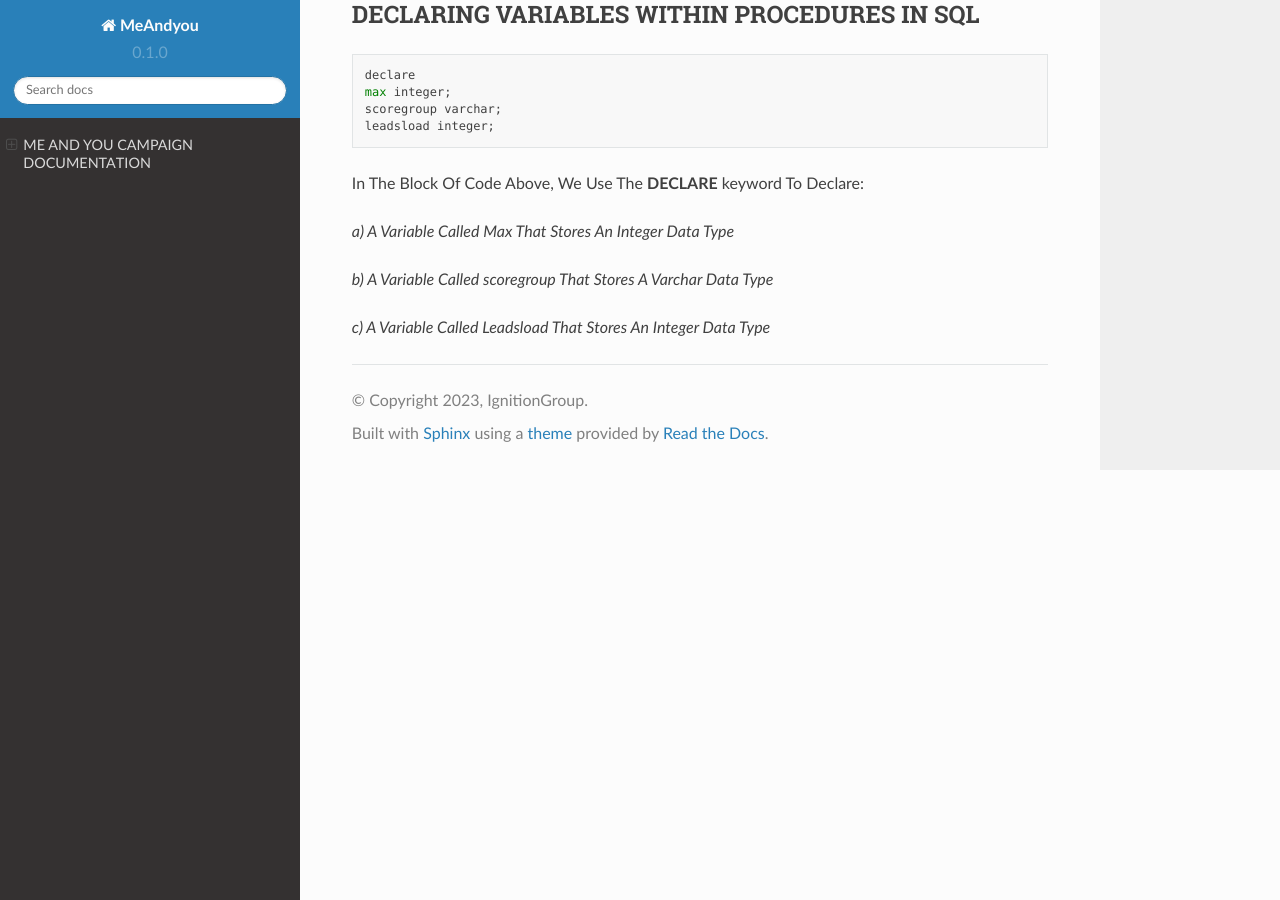
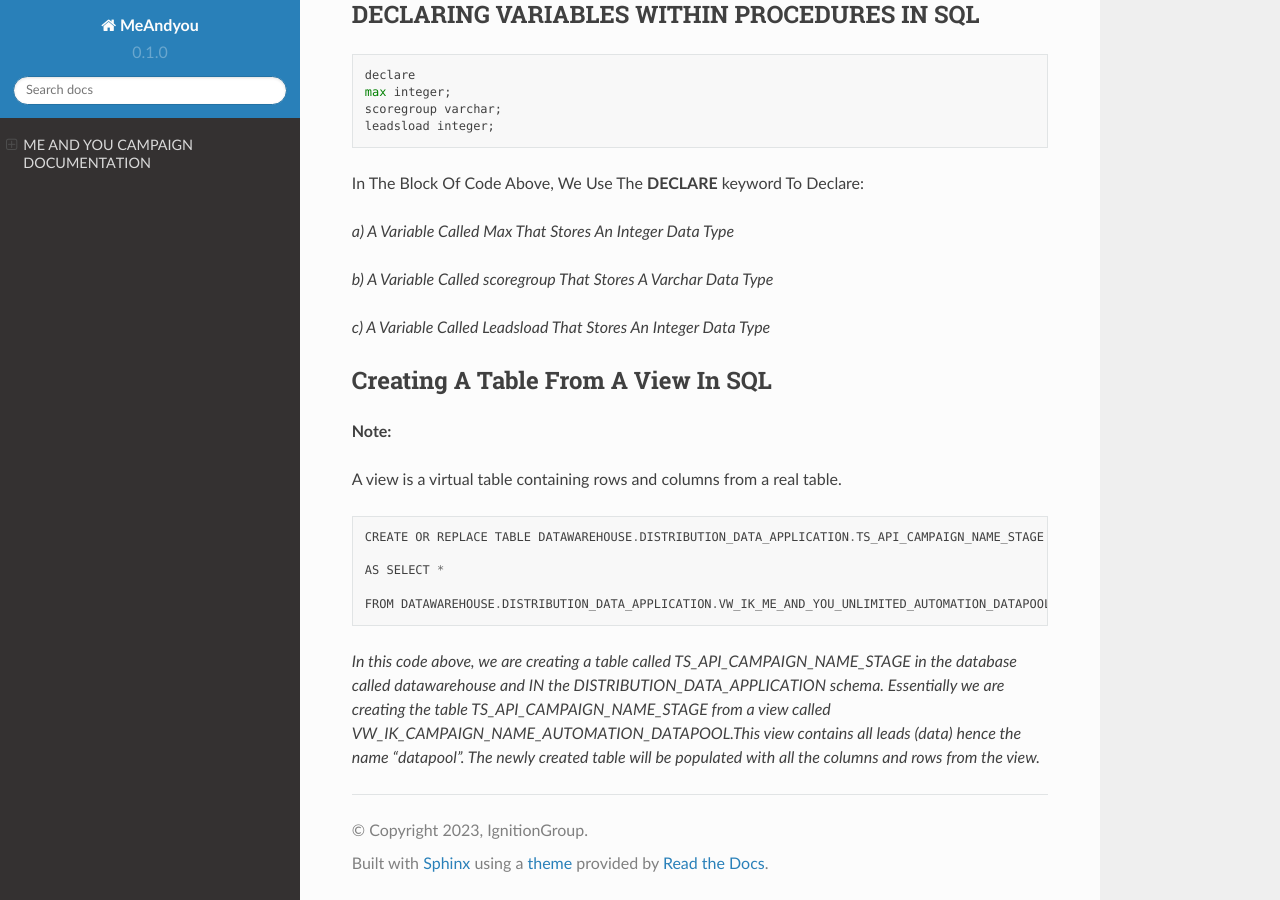
Before and after one commit to MPILOGUM114/MeAndYou, a Sphinx documentation site: the page built from docs/source/index.rst, in a window 1280 px wide and 900 px high, scrolled down 1400 px. Built offline with Sphinx 7.4.7 and the Read the Docs theme 2.0.0, drawn with Linux system fonts in a browser that asks for light colours.

Commit message:
Update index.rst

```diff
--- a/docs/source/index.rst
+++ b/docs/source/index.rst
@@ -80,3 +80,25 @@ In The Block Of Code Above, We Use The **DECLARE**  keyword To Declare:
 *b) A Variable Called scoregroup That Stores A Varchar Data Type*
 
 *c) A Variable Called Leadsload That Stores An Integer Data Type*
+
+
+
+Creating A Table From A View In SQL
+-----------------------------------
+
+**Note:**
+
+A view is a virtual table containing rows and columns from a real table.
+
+
+
+.. code-block::
+
+   CREATE OR REPLACE TABLE DATAWAREHOUSE.DISTRIBUTION_DATA_APPLICATION.TS_API_CAMPAIGN_NAME_STAGE
+
+   AS SELECT *
+
+   FROM DATAWAREHOUSE.DISTRIBUTION_DATA_APPLICATION.VW_IK_ME_AND_YOU_UNLIMITED_AUTOMATION_DATAPOOL;
+
+
+*In this code above, we are creating a table called TS_API_CAMPAIGN_NAME_STAGE in the database called datawarehouse and IN the DISTRIBUTION_DATA_APPLICATION schema. Essentially we are creating the table TS_API_CAMPAIGN_NAME_STAGE from a view called VW_IK_CAMPAIGN_NAME_AUTOMATION_DATAPOOL.This view contains all leads (data) hence the name “datapool”. The newly created table will be populated with all the columns and rows from the view.*
```
